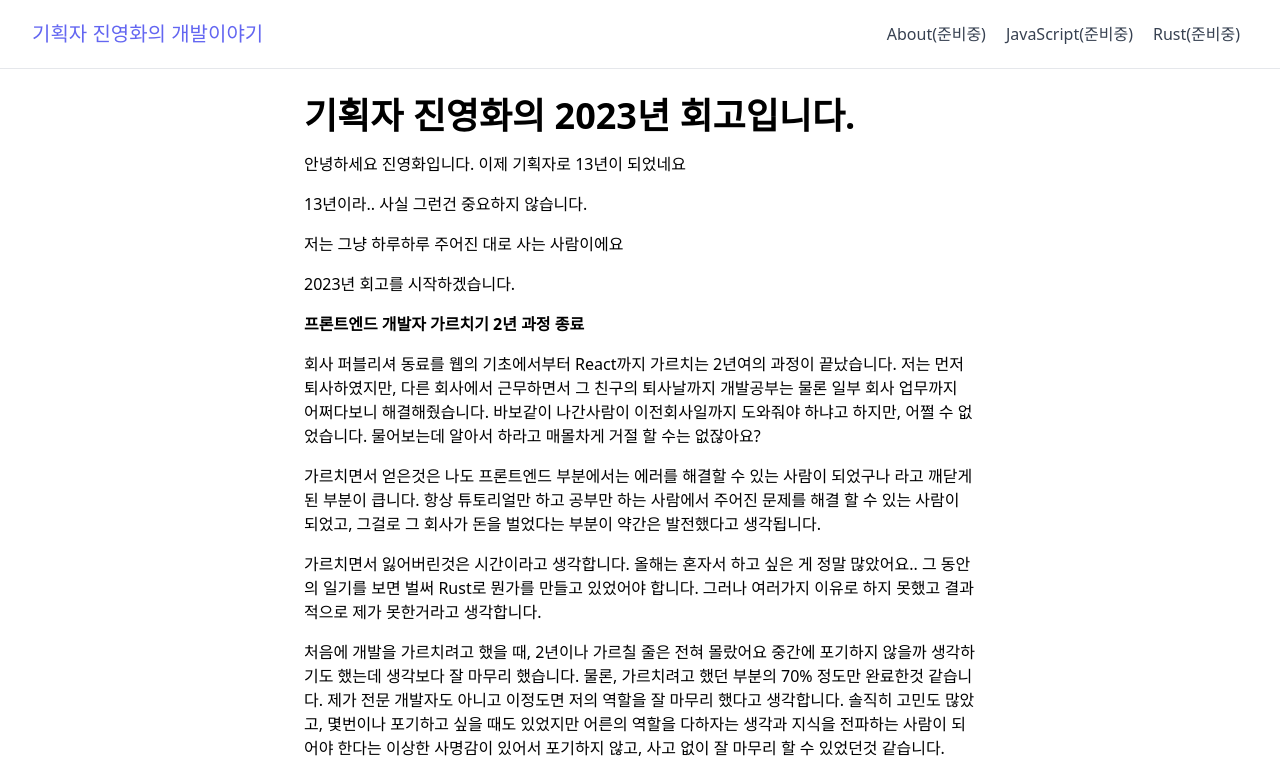
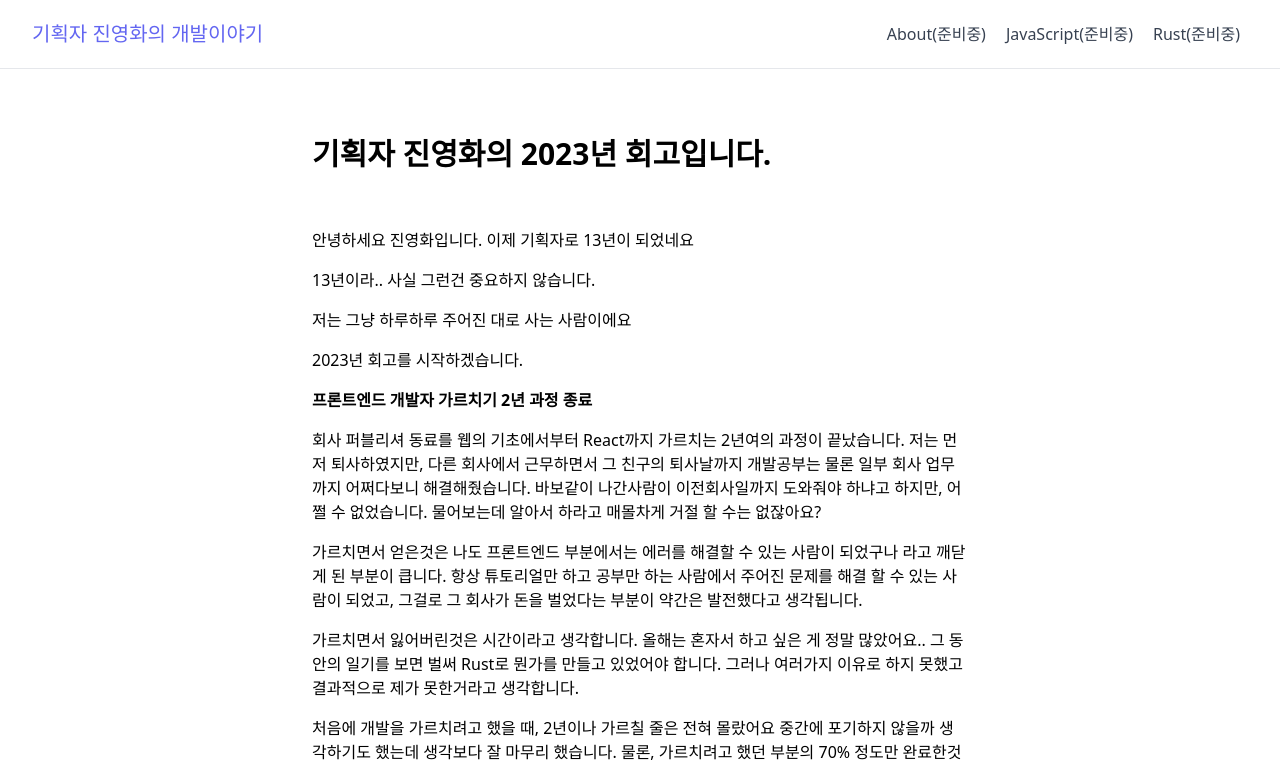
Before and after one commit to jinyounghwa/younghwastory, a React (Vite) app: page / in a window 1280 px wide. Shown: the top 766 px of the page. Built offline with nearby package versions, Linux system fonts and the light colour scheme.

Commit message:
Update App.tsx

```diff
--- a/src/App.tsx
+++ b/src/App.tsx
@@ -17,11 +17,11 @@ function App() {
             <span className="ml-3 text-xl text-indigo-500">기획자 진영화의 개발이야기</span>
           </div>
           <nav className="md:ml-auto flex flex-wrap items-center text-base justify-center">
-            <div className="mr-5 hover:text-gray-900">
+                        <div className="mr-5 hover:text-gray-900">
               About(준비중)
             </div>
             <div className="mr-5 hover:text-gray-900">
-              JavaScript(준비중)
+            JavaScript(준비중)
             </div>
             <div className="mr-5 hover:text-gray-900">
               Rust(준비중)
@@ -29,9 +29,9 @@ function App() {
           </nav>
         </div>
       </header>
-      <section className="containe mb-9 mt-24"></section>
-      <div className="container mx-auto my-8 max-w-2xl">
-      <h1 className="text-4xl font-bold mb-4">기획자 진영화의 2023년 회고입니다.</h1>
+      <section className="container mb-8 mt-24 px-10"></section>
+      <div className="container mx-auto my-8 max-w-2xl px-2">
+      <h1 className="text-3xl font-bold mb-4 py-10">기획자 진영화의 2023년 회고입니다.</h1>
       <p className="mb-4">안녕하세요 진영화입니다. 이제 기획자로 13년이 되었네요 </p>
       <p className="mb-4">13년이라.. 사실 그런건 중요하지 않습니다.</p>
 
```
